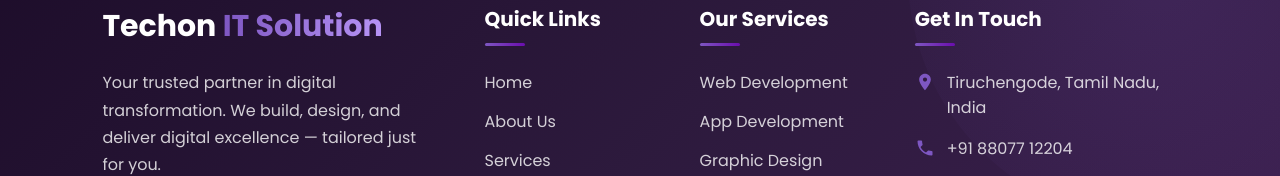
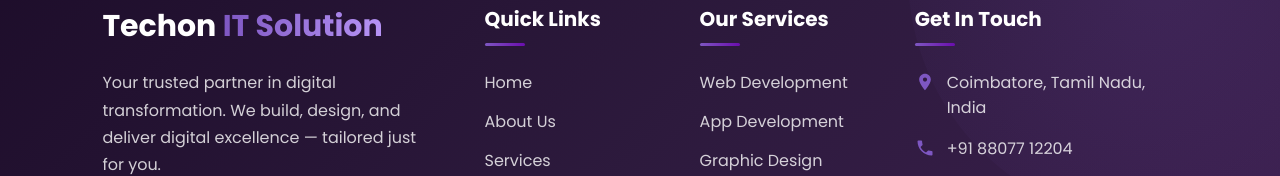
Before and after one commit to Techon-info/Techon_web_update, a React (Vite) app: page /About in a window 1280 px wide. Shown: the part 3605-3781 px from the top of the page. Built offline with nearby package versions, Linux system fonts and the light colour scheme.

Commit message:
Update Footer component with new contact details loaction update

```diff
--- a/src/component/Footer.jsx
+++ b/src/component/Footer.jsx
@@ -113,7 +113,7 @@
                 <svg viewBox="0 0 24 24" fill="currentColor">
                   <path d="M12 2C8.13 2 5 5.13 5 9c0 5.25 7 13 7 13s7-7.75 7-13c0-3.87-3.13-7-7-7zm0 9.5c-1.38 0-2.5-1.12-2.5-2.5s1.12-2.5 2.5-2.5 2.5 1.12 2.5 2.5-1.12 2.5-2.5 2.5z"/>
                 </svg>
-                <span>Tiruchengode, Tamil Nadu, India</span>
+                <span>Coimbatore, Tamil Nadu, India</span>
               </li>
               <li>
                 <svg viewBox="0 0 24 24" fill="currentColor">
```
